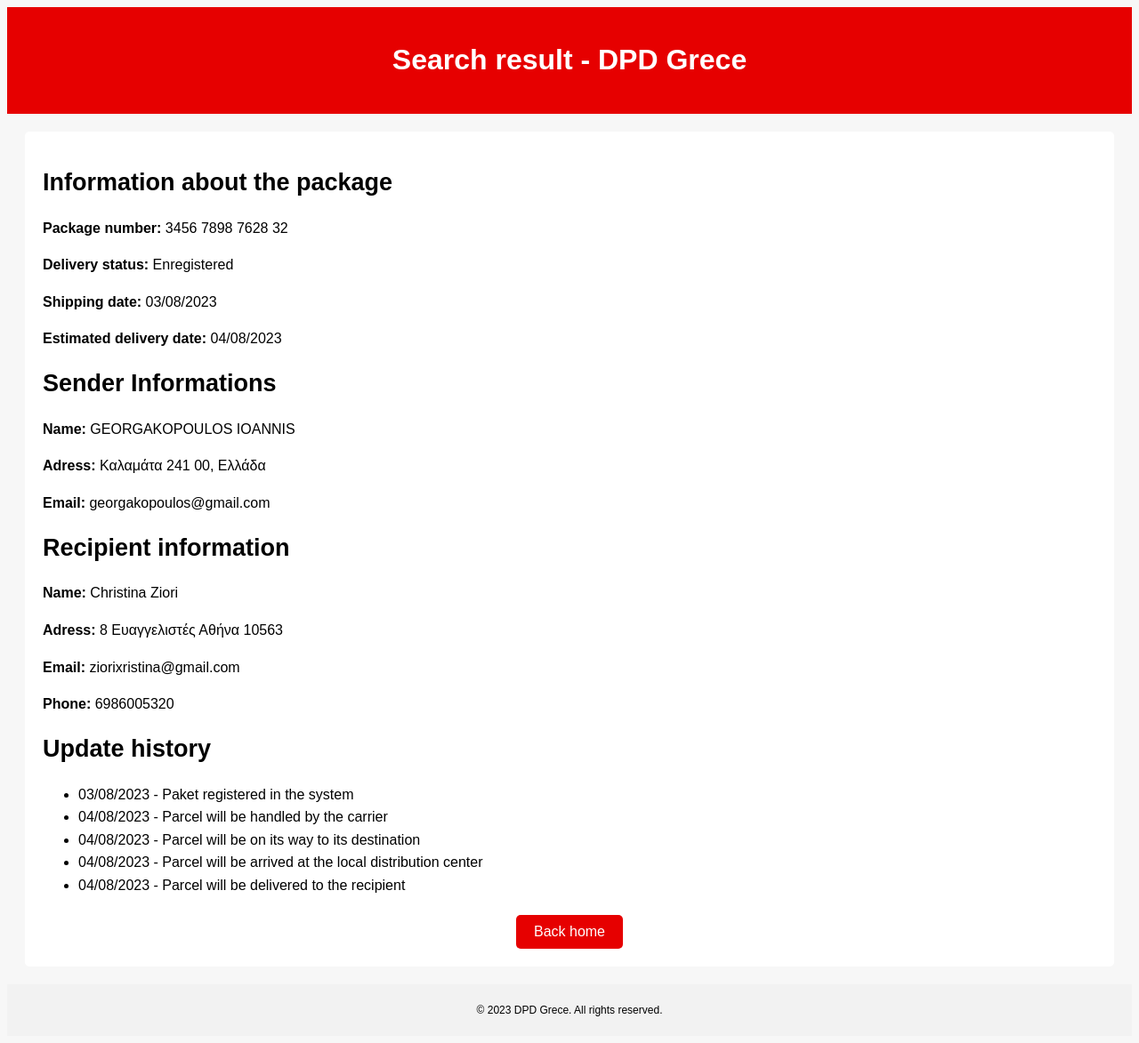
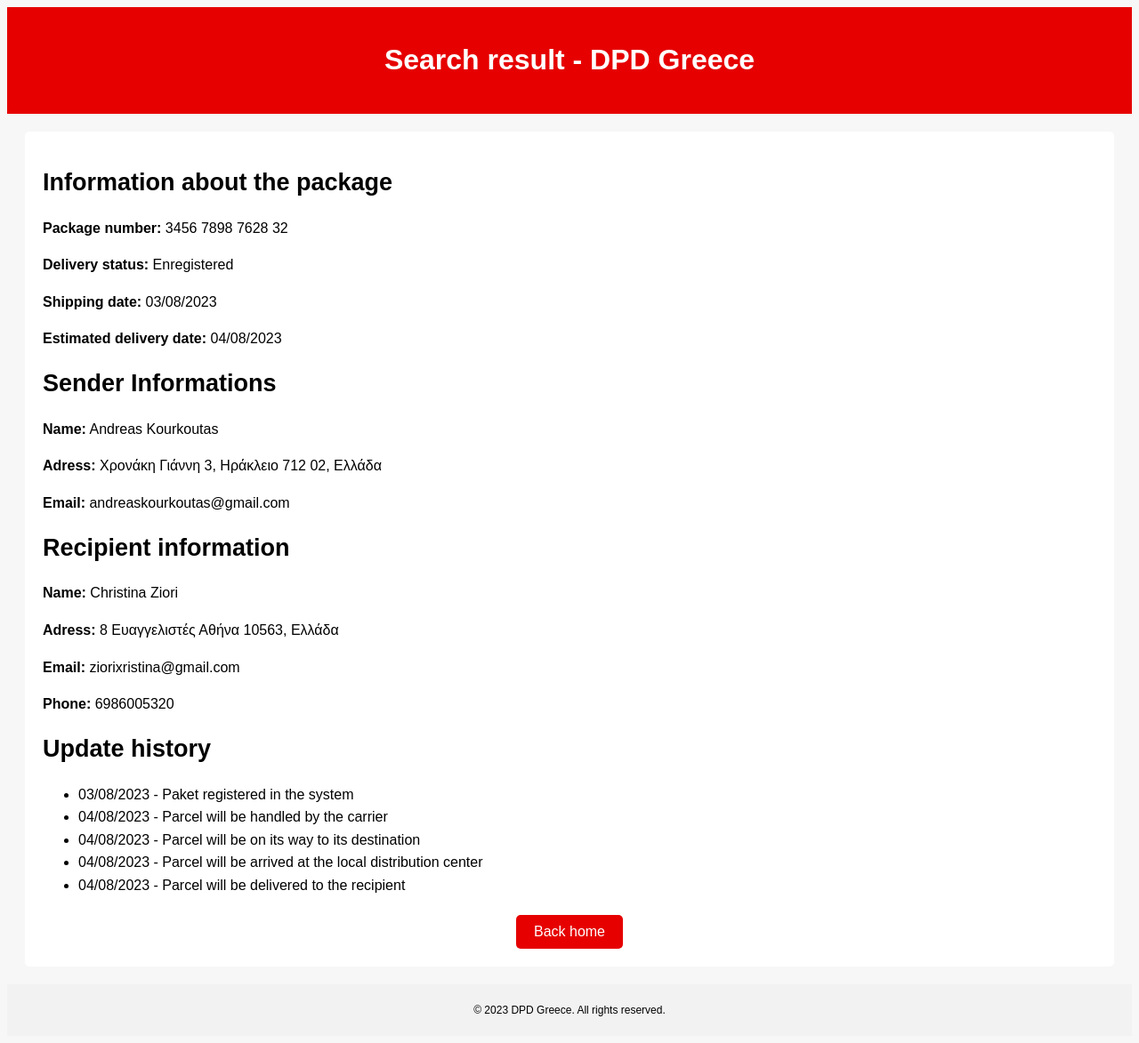
Before and after one commit to dpdgermany/package-found-in, a plain HTML site: page index.html in a window 1280 px wide. Shown: the whole page at 89% size. Drawn offline with Linux system fonts and the light colour scheme.

Commit message:
Update index.html

```diff
--- a/index.html
+++ b/index.html
@@ -2,7 +2,7 @@
 <!DOCTYPE html>
 <html>
 <head>
-    <title>Search result - DPD Grece</title>
+    <title>Search result - DPD Greece</title>
     <style>
         /* Styles CSS personnalisés ici */
         body {
@@ -57,7 +57,7 @@
 </head>
 <body>
     <header class="header">
-        <h1>Search result - DPD Grece</h1>
+        <h1>Search result - DPD Greece</h1>
     </header>
 
     <div class="main-content">
@@ -77,9 +77,9 @@
         </div>
 
         <div class="result-details">
-            <p><strong>Name:</strong> GEORGAKOPOULOS IOANNIS</p>
-            <p><strong>Adress:</strong> Καλαμάτα 241 00, Ελλάδα</p>
-            <p><strong>Email:</strong> georgakopoulos@gmail.com</p>
+            <p><strong>Name:</strong> Andreas Kourkoutas</p>
+            <p><strong>Adress:</strong> Χρονάκη Γιάννη 3, Ηράκλειο 712 02, Ελλάδα</p>
+            <p><strong>Email:</strong> andreaskourkoutas@gmail.com</p>
         </div>
 
         <div class="result-info">
@@ -88,7 +88,7 @@
 
         <div class="result-details">
             <p><strong>Name:</strong> Christina Ziori</p>
-            <p><strong>Adress:</strong> 8 Ευαγγελιστές Αθήνα 10563</p>
+            <p><strong>Adress:</strong> 8 Ευαγγελιστές Αθήνα 10563, Ελλάδα</p>
             <p><strong>Email:</strong>  ziorixristina@gmail.com</p>
             <p><strong>Phone:</strong> 6986005320</p>
         </div>
@@ -114,7 +114,7 @@
     </div>
 
     <footer class="footer">
-        <p>© 2023 DPD Grece. All rights reserved.</p>
+        <p>© 2023 DPD Greece. All rights reserved.</p>
     </footer>
 </body>
 </html>
```
